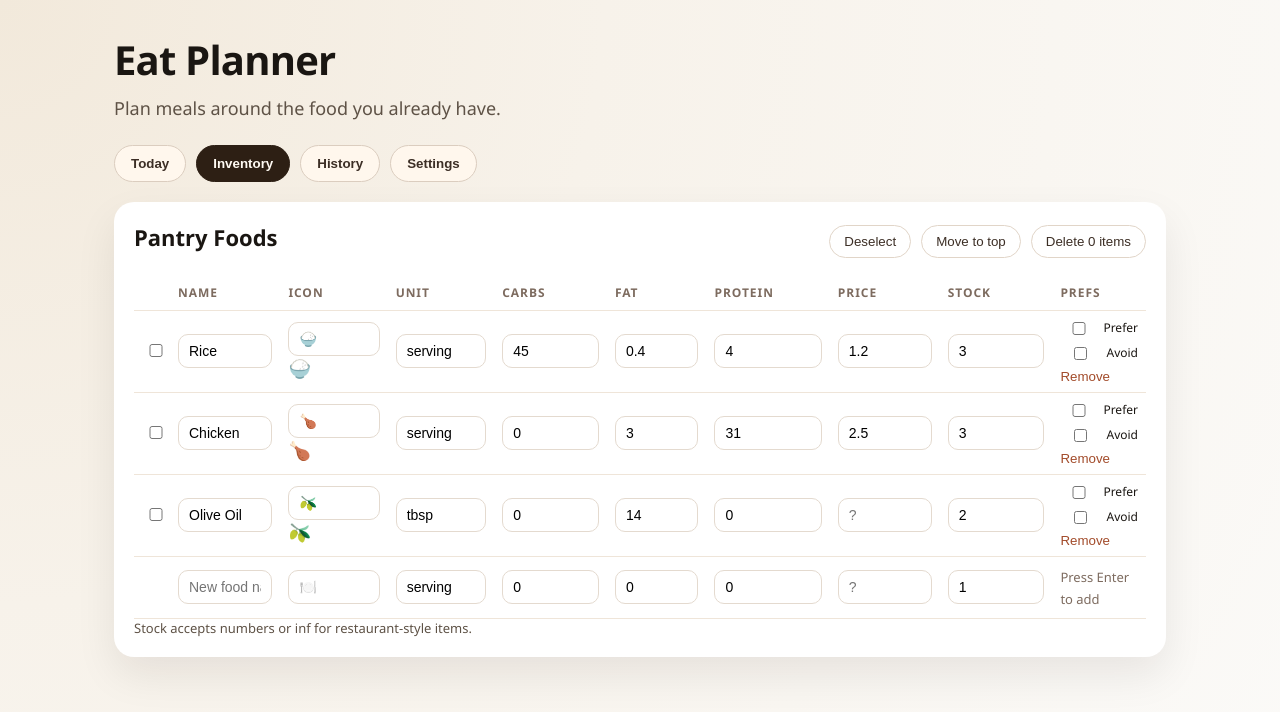
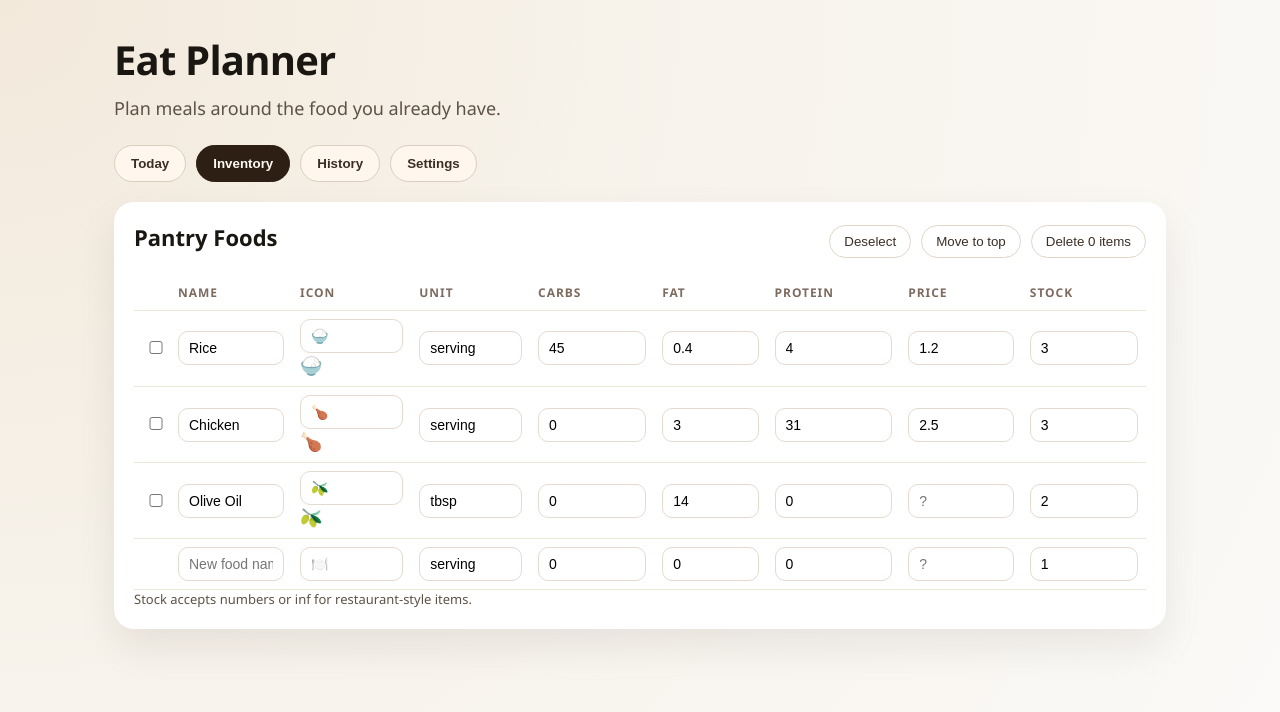
Before and after one commit to quark-zju/EatPlanner, a React (Vite) app: page / in a window 1280 px wide. Both pictures are taken after a click on the button "Inventory". Shown: the top 712 px of the page. Built offline with nearby package versions, Linux system fonts and the light colour scheme; the HTML template or start-up script is replaced by a standard one.

Commit message:
refactor: remove per-row prefs and remove actions from inventory
Agent-Model: gpt-5.3-codex

```diff
--- a/src/components/tabs/InventoryTab.tsx
+++ b/src/components/tabs/InventoryTab.tsx
@@ -12,7 +12,6 @@ import {
   updateNutrition,
   updateStock,
 } from "../../state/appInventoryActions";
-import { toggleConstraint } from "../../state/appDomainActions";
 import { DEFAULT_FOOD_ICON, getFoodIcon } from "../../state/appState";
 
 export default function InventoryTab() {
@@ -123,7 +122,6 @@ export default function InventoryTab() {
               <th>Protein</th>
               <th>Price</th>
               <th>Stock</th>
-              <th>Prefs</th>
             </tr>
           </thead>
           <tbody>
@@ -234,40 +232,6 @@ export default function InventoryTab() {
                         });
                       }}
                     />
-                  </td>
-                  <td>
-                    <div className="prefs">
-                      <label>
-                        <input
-                          type="checkbox"
-                          checked={state.constraints.preferFoodIds?.includes(food.id)}
-                          onChange={() =>
-                            toggleConstraint({ type: "preferFoodIds", foodId: food.id })
-                          }
-                        />
-                        Prefer
-                      </label>
-                      <label>
-                        <input
-                          type="checkbox"
-                          checked={state.constraints.avoidFoodIds?.includes(food.id)}
-                          onChange={() =>
-                            toggleConstraint({ type: "avoidFoodIds", foodId: food.id })
-                          }
-                        />
-                        Avoid
-                      </label>
-                      <button
-                        className="link"
-                        type="button"
-                        onClick={() => {
-                          removeFoods([food.id]);
-                          setSelectedFoodIds((prev) => prev.filter((id) => id !== food.id));
-                        }}
-                      >
-                        Remove
-                      </button>
-                    </div>
                   </td>
                 </tr>
               );
@@ -387,9 +351,6 @@ export default function InventoryTab() {
                   }}
                 />
               </td>
-              <td>
-                <span className="hint">Press Enter to add</span>
-              </td>
             </tr>
           </tbody>
         </table>
```
